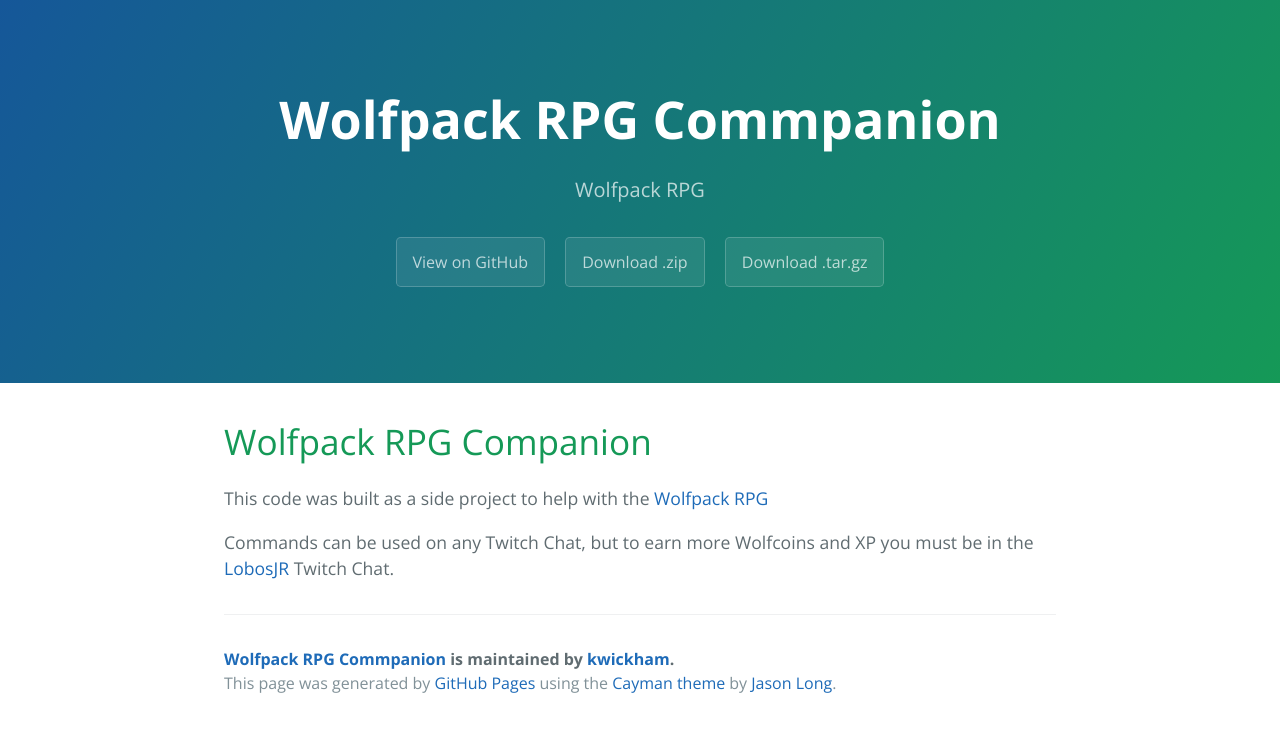
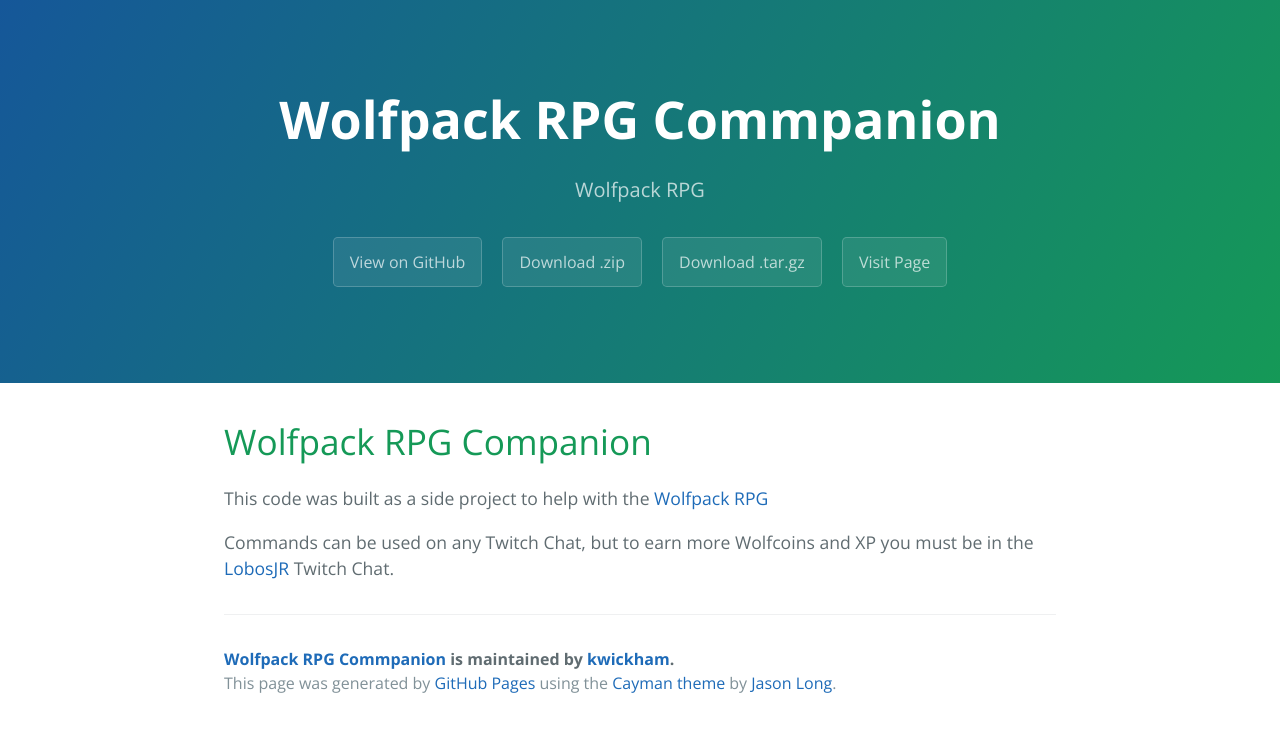
Before and after one commit to kwickham/wolfpack-rpg, a plain HTML site: page index.html in a window 1280 px wide. Drawn offline with nearby package versions, Linux system fonts and the light colour scheme.

Commit message:
add link
add link to frontage

```diff
--- a/index.html
+++ b/index.html
@@ -16,6 +16,7 @@
       <a href="https://github.com/kwickham/wolfpack-rpg" class="btn">View on GitHub</a>
       <a href="https://github.com/kwickham/wolfpack-rpg/zipball/master" class="btn">Download .zip</a>
       <a href="https://github.com/kwickham/wolfpack-rpg/tarball/master" class="btn">Download .tar.gz</a>
+        <a href="http://kwickham.github.io/wolfpack-rpg/rpg/index.html" class="btn">Visit Page</a>
     </section>
 
     <section class="main-content">
```
